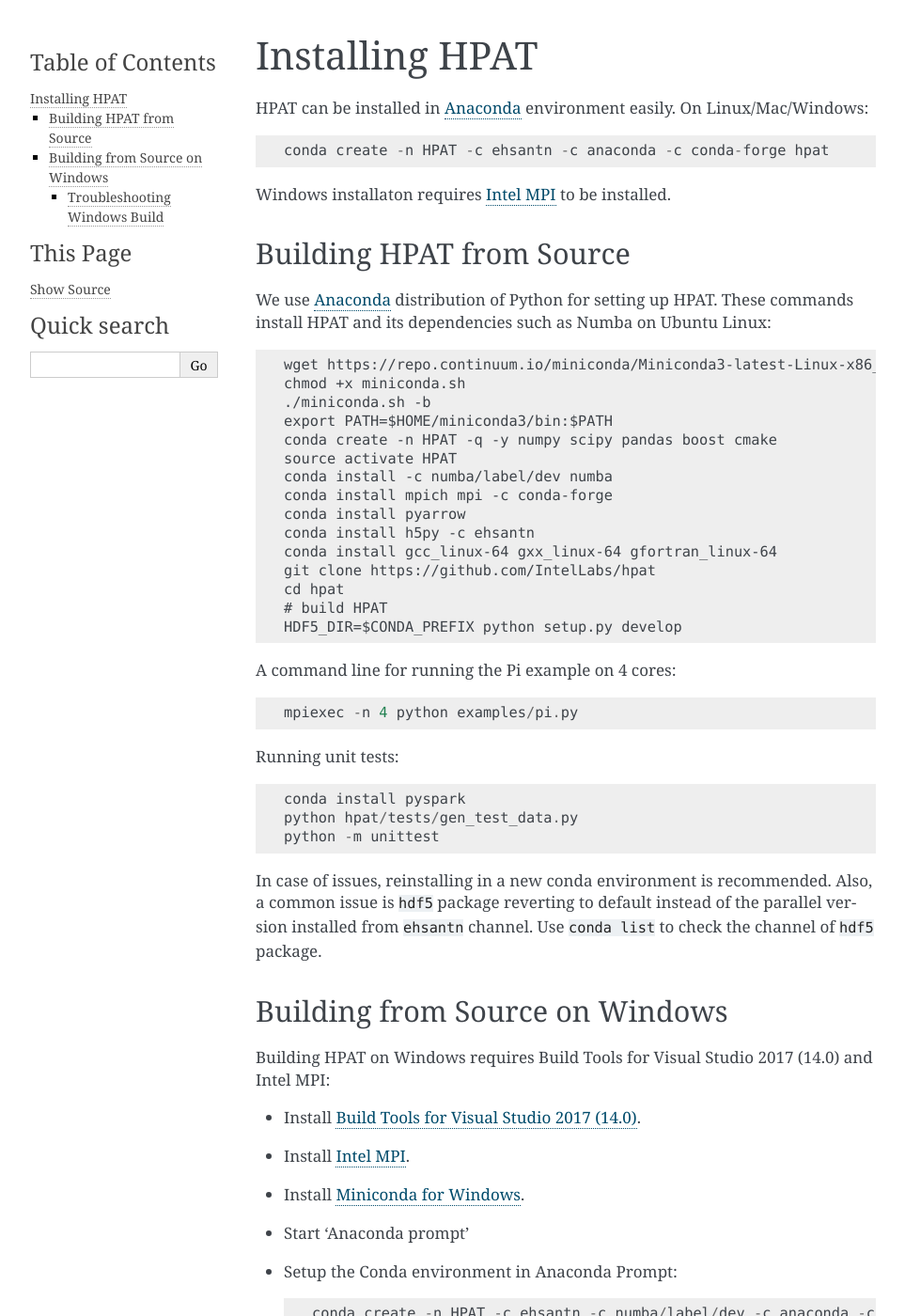
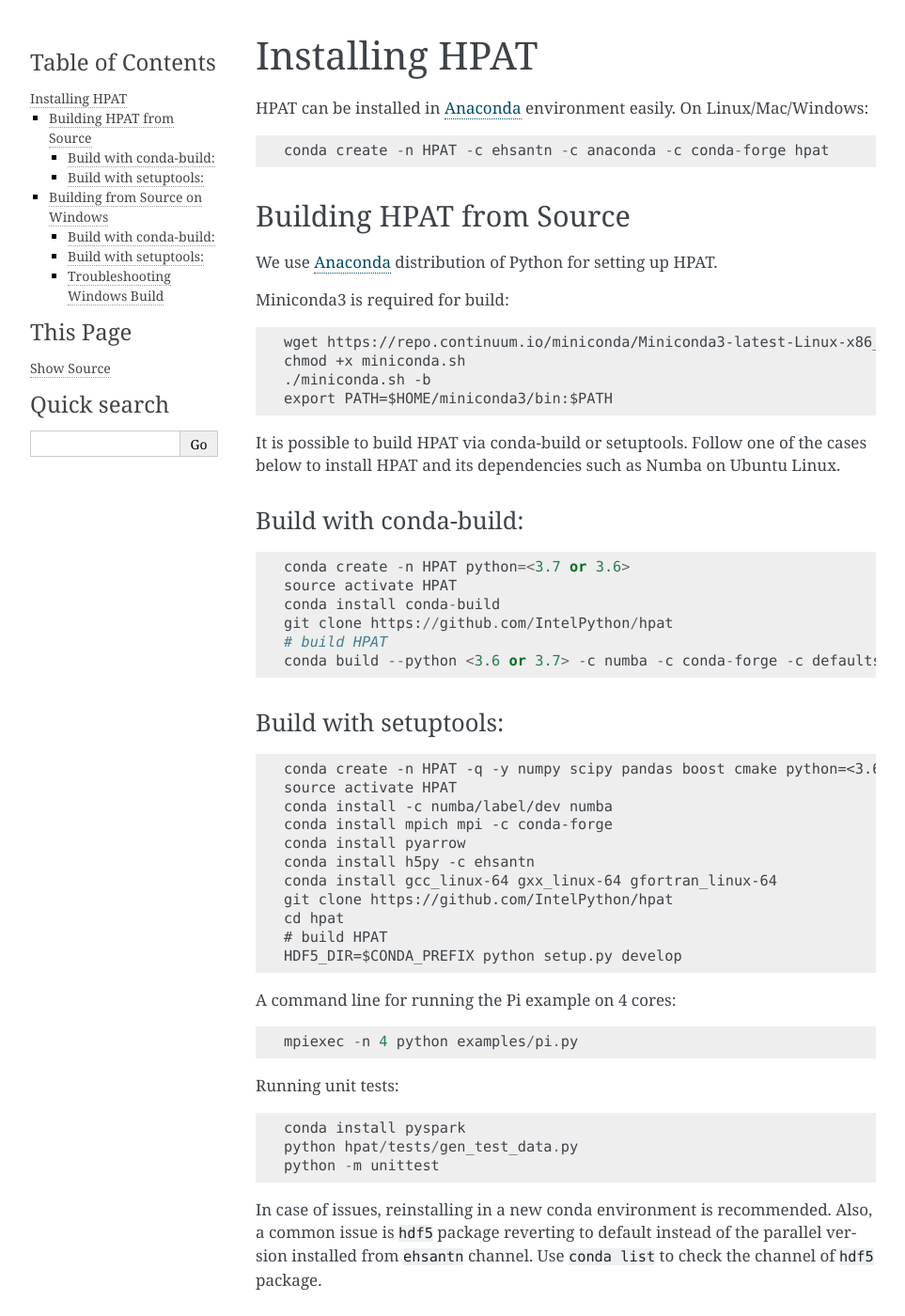
Before and after one commit to IntelPython/sdc, a Sphinx documentation site: the page built from docs/source/install.rst, in a window 1280 px wide and 1400 px high. Shown: the whole window at 94% size, without its empty margins (148-1111 px from the left). Built offline with Sphinx 7.4.7, drawn with Linux system fonts in a browser that asks for light colours; some of the changed text lies outside the part shown.

Commit message:
Move to use Intel IMPI conda package for Windows (#90)
* Move to use Intel IMPI conda package for Windows

Use impi-devel and impi_rt conda packages for
Windows instead of Intel(R) MPI.
This will remove requirement to have already
installed MPI for HPAT build on Windows.

* Update documents described how to build HPAT

Add link to install.rst in README.rst in the
Building HPAT from Source section.
Update build instruction for Linux and Windows:
 - Use conda-build
 - Do not require Intel(R) MPI to be installed on Windows

* Add alternative build instruction using setuptools

Put back updated instruction of build HPAT using setuptools
in addition to conda-build.

```diff
--- a/docs/source/install.rst
+++ b/docs/source/install.rst
@@ -11,29 +11,45 @@
 .. used if master of Numba is needed for latest hpat package
 .. conda create -n HPAT -c ehsantn -c numba/label/dev -c anaconda -c conda-forge hpat
 
-Windows installaton requires
-`Intel MPI <https://software.intel.com/en-us/intel-mpi-library>`_ to be
-installed.
-
 Building HPAT from Source
 -------------------------
 
 We use `Anaconda <https://www.anaconda.com/download/>`_ distribution of
-Python for setting up HPAT. These commands install HPAT and its dependencies
-such as Numba on Ubuntu Linux::
+Python for setting up HPAT.
+
+Miniconda3 is required for build::
 
     wget https://repo.continuum.io/miniconda/Miniconda3-latest-Linux-x86_64.sh -O miniconda.sh
     chmod +x miniconda.sh
     ./miniconda.sh -b
     export PATH=$HOME/miniconda3/bin:$PATH
-    conda create -n HPAT -q -y numpy scipy pandas boost cmake
+
+It is possible to build HPAT via conda-build or setuptools. Follow one of the cases below to install HPAT and its dependencies
+such as Numba on Ubuntu Linux.
+
+Build with conda-build:
+~~~~~~~~~~~~~~~~~~~~~~~
+::
+
+    conda create -n HPAT python=<3.7 or 3.6>
+    source activate HPAT
+    conda install conda-build
+    git clone https://github.com/IntelPython/hpat
+    # build HPAT
+    conda build --python <3.6 or 3.7> -c numba -c conda-forge -c defaults hpat/buildscripts/hpat-conda-recipe/
+
+Build with setuptools:
+~~~~~~~~~~~~~~~~~~~~~~
+::
+
+    conda create -n HPAT -q -y numpy scipy pandas boost cmake python=<3.6 or 3.7>
     source activate HPAT
     conda install -c numba/label/dev numba
     conda install mpich mpi -c conda-forge
     conda install pyarrow
     conda install h5py -c ehsantn
     conda install gcc_linux-64 gxx_linux-64 gfortran_linux-64
-    git clone https://github.com/IntelLabs/hpat
+    git clone https://github.com/IntelPython/hpat
     cd hpat
     # build HPAT
     HDF5_DIR=$CONDA_PREFIX python setup.py develop
@@ -57,22 +73,37 @@
 Building from Source on Windows
 -------------------------------
 
-Building HPAT on Windows requires Build Tools for Visual Studio 2017 (14.0) and Intel MPI:
+Building HPAT on Windows requires Build Tools for Visual Studio 2017 (14.0):
 
 * Install `Build Tools for Visual Studio 2017 (14.0) <https://www.visualstudio.com/downloads/#build-tools-for-visual-studio-2017>`_.
-* Install `Intel MPI <https://software.intel.com/en-us/intel-mpi-library>`_.
 * Install `Miniconda for Windows <https://repo.continuum.io/miniconda/Miniconda3-latest-Windows-x86_64.exe>`_.
 * Start 'Anaconda prompt'
 * Setup the Conda environment in Anaconda Prompt::
 
-    conda create -n HPAT -c ehsantn -c numba/label/dev -c anaconda -c conda-forge python=3.7 pandas pyarrow h5py numba scipy boost libboost tbb-devel mkl-devel
+It is possible to build HPAT via conda-build or setuptools. Follow one of the cases below to install HPAT and its dependencies on Windows.
+
+Build with conda-build:
+~~~~~~~~~~~~~~~~~~~~~~~
+::
+
+    conda create -n HPAT python=<3.7 or 3.6>
     activate HPAT
     conda install vc vs2015_runtime vs2015_win-64
-    git clone https://github.com/IntelLabs/hpat.git
+    git clone https://github.com/IntelPython/hpat.git
+    conda build --python <3.6 or 3.7> -c numba -c conda-forge -c defaults -c intel hpat/buildscripts/hpat-conda-recipe/
+
+Build with setuptools:
+~~~~~~~~~~~~~~~~~~~~~~
+::
+
+    conda create -n HPAT -c ehsantn -c numba/label/dev -c anaconda -c conda-forge -c intel python=<3.6 or 3.7> pandas pyarrow h5py numba scipy boost libboost tbb-devel mkl-devel impi-devel impi_rt
+    activate HPAT
+    conda install vc vs2015_runtime vs2015_win-64
+    git clone https://github.com/IntelPython/hpat.git
     cd hpat
     set INCLUDE=%INCLUDE%;%CONDA_PREFIX%\Library\include
     set LIB=%LIB%;%CONDA_PREFIX%\Library\lib
-    "%I_MPI_ROOT%"\intel64\bin\mpivars.bat
+    %CONDA_PREFIX%\Library\bin\mpivars.bat quiet
     set HDF5_DIR=%CONDA_PREFIX%\Library
     python setup.py develop
 
--- a/setup.py
+++ b/setup.py
@@ -94,7 +94,7 @@
 
 if is_win:
     # use Intel MPI on Windows
-    MPI_LIBS = ['impi', 'impicxx']
+    MPI_LIBS = ['impi']
     # hdf5-parallel Windows build uses CMake which needs this flag
     H5_CPP_FLAGS = [('H5_BUILT_AS_DYNAMIC_LIB', None)]
 
```
Also changed, not shown: README.rst (+5 -4 lines), 1 other file.
